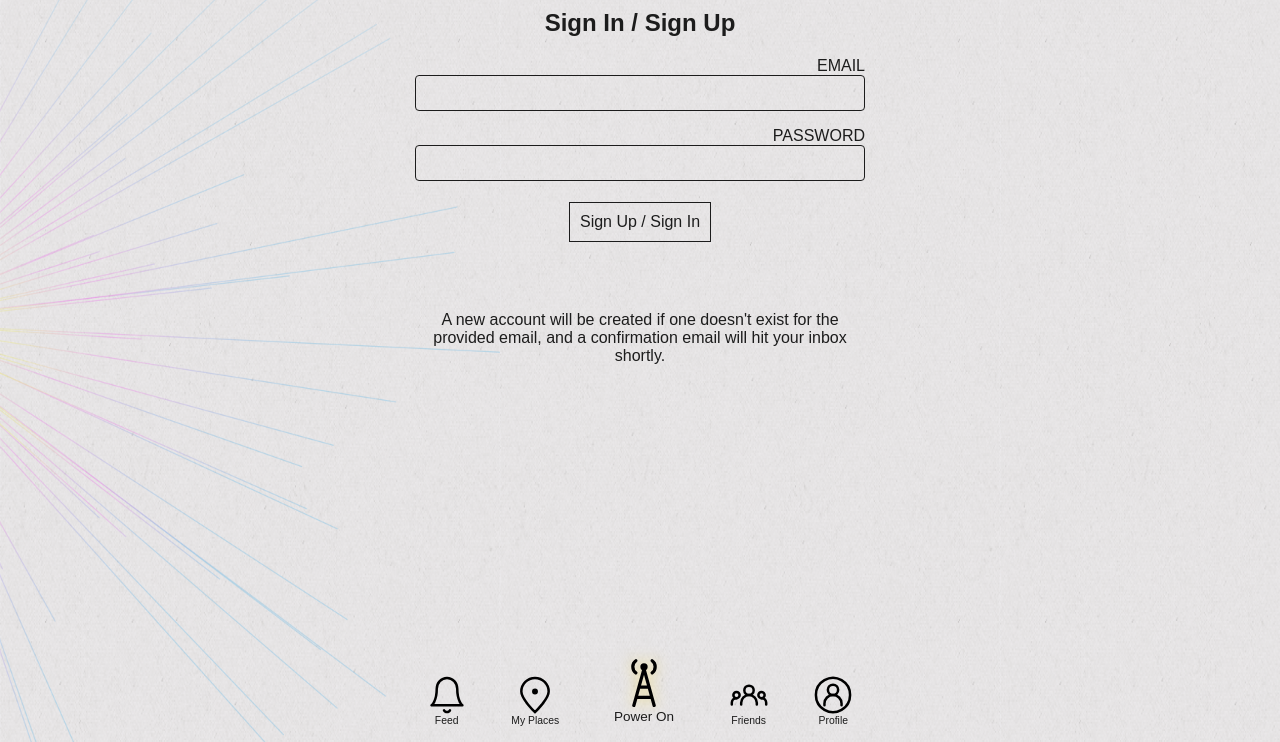
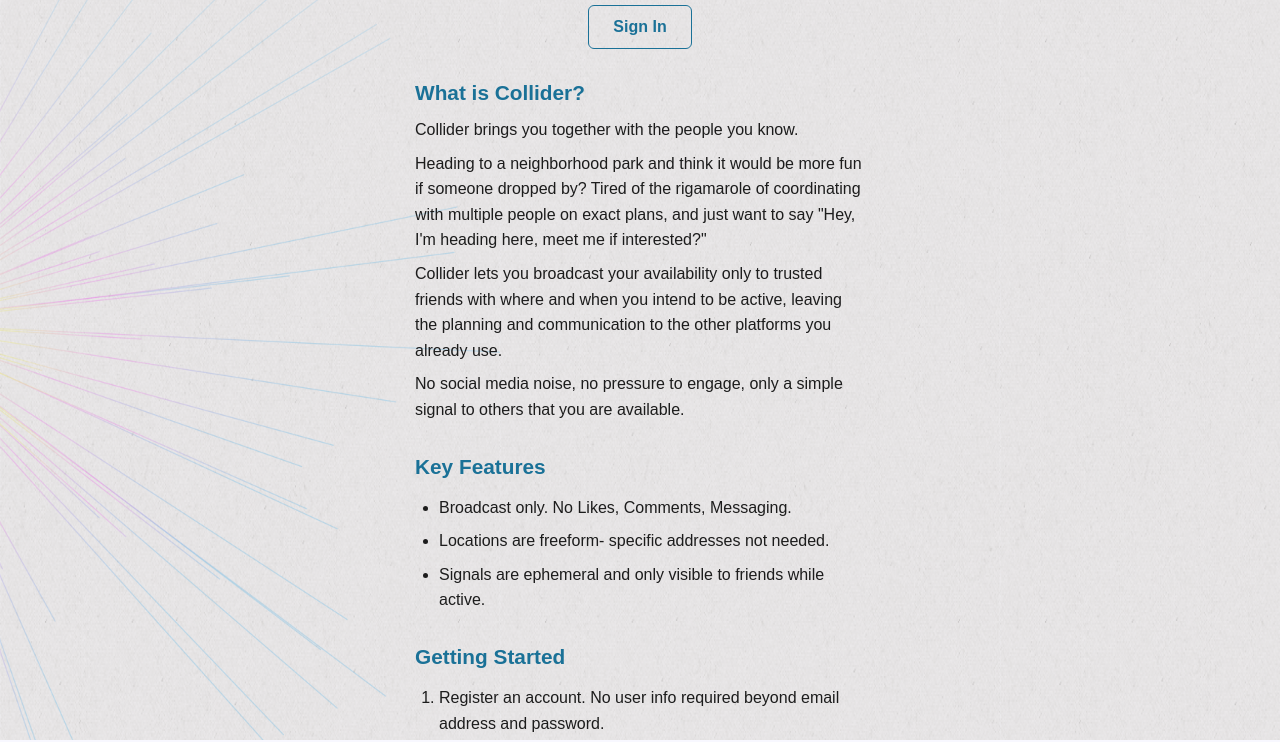
Before and after one commit to Gazook89/bat-signal, a website built with Vite: page index.html in a window 1280 px wide. Shown: the part 60-802 px from the top of the page. Built offline with nearby package versions, Linux system fonts and the light colour scheme; no server answers; a web font is replaced by a local one.

Commit message:
add app information to auth page.

```diff
--- a/src/main.js
+++ b/src/main.js
@@ -222,6 +222,12 @@ const routes = {
     }
   },
   '#feed': async () => {
+    const { data: { session } } = await supabase.auth.getSession()
+    if (!session) {
+      window.location.hash = ''
+      return
+    }
+
     await loadPage('feed-page')
     app.innerHTML = '<feed-page></feed-page>'
     nav.hidden = false
@@ -236,18 +242,36 @@ const routes = {
     }
   },
   '#profile': async () => {
+    const { data: { session } } = await supabase.auth.getSession()
+    if (!session) {
+      window.location.hash = ''
+      return
+    }
+
     await loadPage('profile-page')
     app.innerHTML = '<profile-page></profile-page>'
     nav.hidden = false
     updateHeader('#profile')
   },
   '#locations': async () => {
+    const { data: { session } } = await supabase.auth.getSession()
+    if (!session) {
+      window.location.hash = ''
+      return
+    }
+
     await loadPage('locations-page')
     app.innerHTML = '<locations-page></locations-page>'
     nav.hidden = false
     updateHeader('#locations')
   },
   '#friends': async () => {
+    const { data: { session } } = await supabase.auth.getSession()
+    if (!session) {
+      window.location.hash = ''
+      return
+    }
+
     await loadPage('friends-page')
     app.innerHTML = '<friends-page></friends-page>'
     nav.hidden = false
--- a/src/pages/auth-page.js
+++ b/src/pages/auth-page.js
@@ -9,6 +9,50 @@ export class AuthPage extends HTMLElement {
 
   connectedCallback() {
     this.innerHTML = `
+      <div class="auth-container">
+        <!-- Skip to Sign In Button -->
+        <div class="skip-to-signin">
+          <a href="#signin-form" class="btn-skip">Sign In</a>
+        </div>
+
+        <!-- App Information Section -->
+        <section class="app-info">
+          <div class="info-section">
+            <h3>What is Collider?</h3>
+            <p>
+              Collider brings you together with the people you know.
+            </p>
+            <p>
+              Heading to a neighborhood park and think it would be more fun if someone dropped by? Tired of the rigamarole of coordinating with multiple people on exact plans, and just want to say "Hey, I'm heading here, meet me if interested?"
+            </p>
+            <p>
+              Collider lets you broadcast your availability only to trusted friends with where and when you intend to be active, leaving the planning and communication to the other platforms you already use.
+            </p>
+            <p>  No social media noise, no pressure to engage, only a simple signal to others that you are available.
+            </p>
+          </div>
+
+          <div class="info-section">
+            <h3>Key Features</h3>
+            <ul>
+              <li>Broadcast only.  No Likes, Comments, Messaging.</li>
+              <li>Locations are freeform- specific addresses not needed.</li>
+              <li>Signals are ephemeral and only visible to friends while active.</li>
+            </ul>
+          </div>
+
+          <div class="info-section">
+            <h3>Getting Started</h3>
+            <ol>
+              <li>Register an account.  No user info required beyond email address and password.</li>
+              <li>Connect with friends using their username or email address.  Friends must accept the request before you can see their availability.</li>
+              <li>Power on your Signal to broadcast your availability on the Feed to your friends.  Set your destination, the ETA, how long you want the signal to be up, and a short message.</li>
+            </ol>
+          </div>
+        </section>
+
+        <!-- Sign In / Sign Up Form -->
+        <section id="signin-form" class="auth-form-section">
           <h2>Sign In / Sign Up</h2>
           <form id="auth-form">
             <div class="form-group">
@@ -23,6 +67,9 @@ export class AuthPage extends HTMLElement {
             <p id="auth-error" class="error" role="alert"></p>
           </form>
           <p>A new account will be created if one doesn't exist for the provided email, and a confirmation email will hit your inbox shortly.</p>
+          <p>If the link within the confirmation email opens a page in your browser but otherwise seems to do nothing, try coming back to the Sign In page and signing in again.</p>
+        </section>
+      </div>
     `
     this.querySelector('#auth-form').addEventListener('submit', this.handleSubmit)
   }
--- a/src/style.css
+++ b/src/style.css
@@ -56,7 +56,6 @@ body {
   margin: 0 auto;
   padding: 0;
   min-height: 100dvh;
-  max-width: 500px;
   display: flex;
   flex-direction: column;
   scrollbar-width: thin;
@@ -88,11 +87,18 @@ body {
   main {
     flex: 1 1 auto;
     margin: 0 auto;
-    width: 90%;
+    width: calc(100vw - 10px);
     mask-image: linear-gradient(to bottom, black 77%, transparent 90%);
+    &:has(auth-page){
+      mask-image: unset;
+    }
     overflow: auto;
-    padding: 0 10px 120px;
-
+    padding: 0 0px 120px;
+    > * {
+      max-width: 500px;
+      display: block;
+      margin: 0 auto;
+    }
   }
 }
 
@@ -171,6 +177,10 @@ nav {
   height: 10vh;
   margin-top: 20px;
   font-family: var(--brand-font);
+  &[hidden] {
+    display: none;
+  }
+
   a, button {
     padding: 5px 0;
     background: inherit;
@@ -453,3 +463,83 @@ button:has(svg) {
   border-color: #e50202;
   color: #e50202;
 }
+
+/* Auth Page Styles */
+.auth-container {
+  max-width: 90%;
+  margin: 0 auto;
+  text-align: left;
+}
+
+.skip-to-signin {
+  text-align: center;
+  margin: 1rem auto 2rem;
+}
+
+a.btn-skip {
+  display: inline-block;
+  padding: 0.75rem 1.5rem;
+  border: 1px solid var(--primary-color);
+  color: var(--primary-color);
+  text-decoration: none;
+  border-radius: 6px;
+  font-family: var(--brand-font);
+  font-weight: 600;
+  transition: opacity 0.2s;
+}
+
+.btn-skip:hover {
+  opacity: 0.85;
+}
+
+.app-info {
+  margin-bottom: 3rem;
+}
+
+.app-info h2 {
+  text-align: center;
+  font-family: var(--brand-font);
+  font-size: 2rem;
+  margin-bottom: 1.5rem;
+  font-weight: 300;
+}
+
+.info-section {
+  margin-bottom: 2rem;
+}
+
+.info-section h3 {
+  font-family: var(--brand-font);
+  font-size: 1.3rem;
+  font-weight: 600;
+  margin-bottom: 0.75rem;
+  color: var(--primary-color);
+}
+
+.info-section p {
+  line-height: 1.6;
+  margin: 0.5rem 0;
+}
+
+.info-section ul,
+.info-section ol {
+  line-height: 1.6;
+  padding-left: 1.5rem;
+}
+
+.info-section li {
+  margin: 0.5rem 0;
+}
+
+.auth-form-section {
+  margin-top: 3rem;
+  padding-top: 2rem;
+  border-top: 2px solid oklch(from var(--primary-color) calc(l + 0.1) c h / 0.3);
+  scroll-margin-top: 2rem;
+}
+
+.auth-form-section h2 {
+  text-align: center;
+  font-family: var(--brand-font);
+  margin-bottom: 1.5rem;
+}
```
Lines whose indentation alone changed are shown as unchanged.
